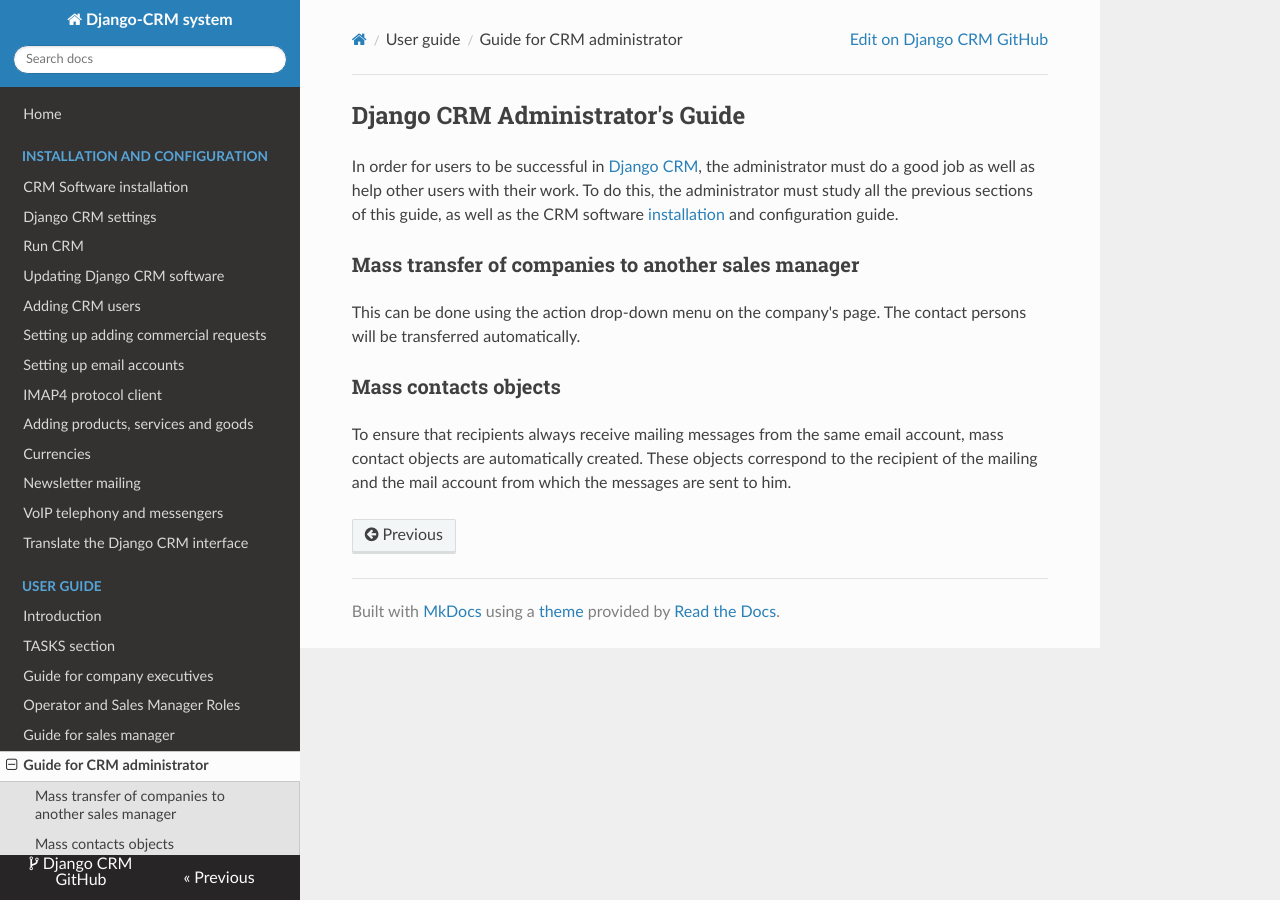
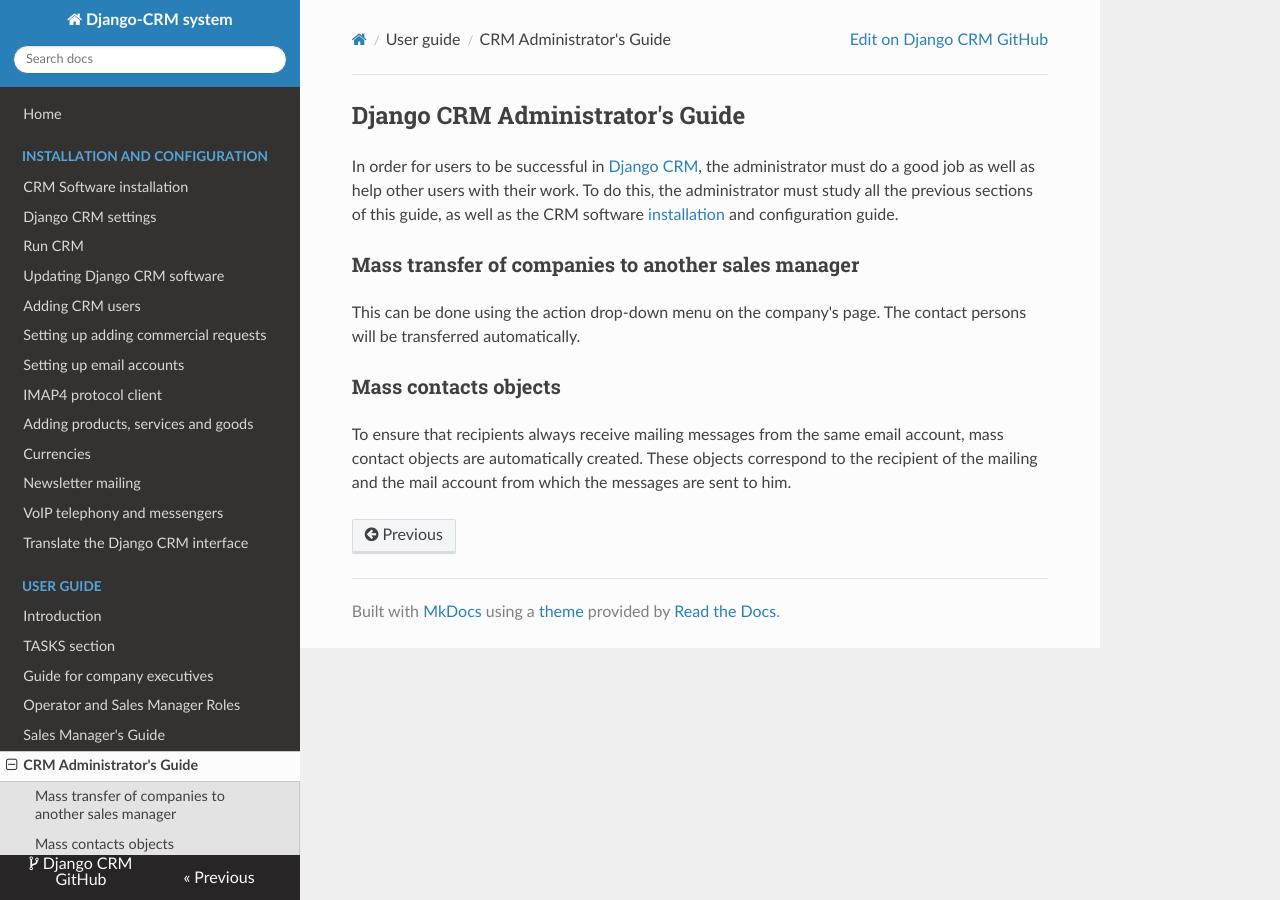
Before and after one commit to tylerbuildss/Django-CRM, an MkDocs documentation site: the page built from docs/site/guide_for_crm_administrator.md, in a window 1280 px wide. Built offline with MkDocs 1.6.1, drawn with Linux system fonts in a browser that asks for light colours; nearby versions of some CDN libraries.

Commit message:
Update mkdocs.yml

```diff
--- a/mkdocs.yml
+++ b/mkdocs.yml
@@ -32,8 +32,8 @@ nav:
     - TASKS section: tasks_section.md
     - Guide for company executives: guide_for_company_executives.md
     - Operator and Sales Manager Roles: operator_and_sales_manager_roles.md
-    - Guide for sales manager: guide_for_sales_manager.md
-    - Guide for CRM administrator: guide_for_crm_administrator.md
+    - Sales Manager's Guide: guide_for_sales_manager.md
+    - CRM Administrator's Guide: guide_for_crm_administrator.md
 
 theme:
   name: readthedocs
```
